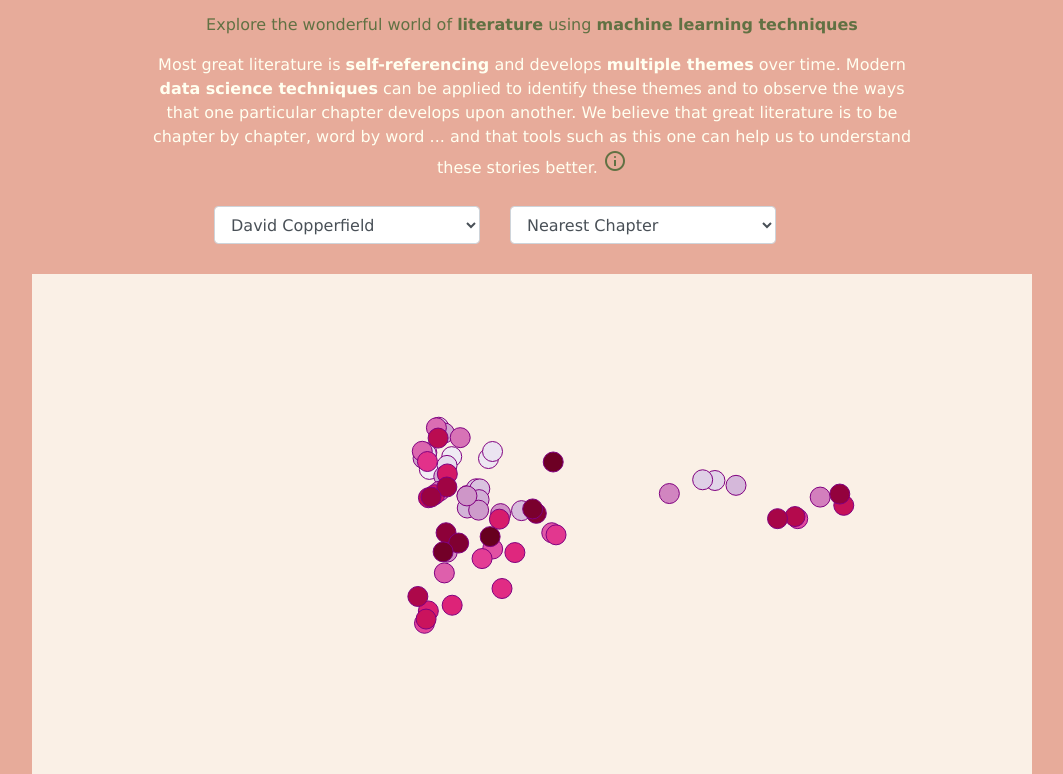
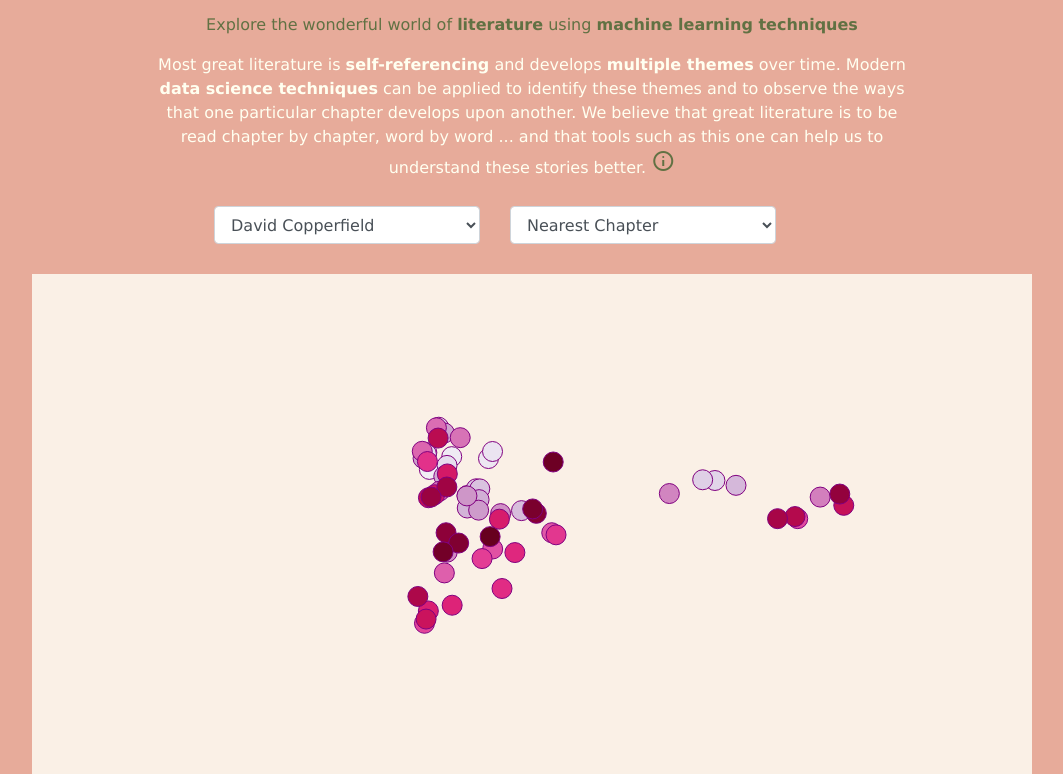
Before and after one commit to aychi1/literature-analytics, a plain HTML site: page index.html in a window 1280 px wide. Shown: the part 95-869 px from the top of the page, without its empty margins (108-1171 px from the left). Drawn offline with nearby package versions, Linux system fonts and the light colour scheme; a web font is replaced by a local one.

Commit message:
Update index.html

```diff
--- a/index.html
+++ b/index.html
@@ -20,7 +20,7 @@
 		<p>Explore the wonderful world of <strong>literature</strong> using <strong>machine learning techniques</strong></p>
 		<p><span style="color:ivory">Most great literature is <strong>self-referencing</strong> and develops <strong>multiple themes</strong> over time.
 			Modern <strong>data science techniques</strong> can be applied to identify these themes and to observe the ways that one particular chapter develops upon another.
-			We believe that great literature is to be chapter by chapter, word by word ... and that tools such as this one can help us to understand these stories better.</span>
+			We believe that great literature is to be read chapter by chapter, word by word ... and that tools such as this one can help us to understand these stories better.</span>
 			<span id="info-button" title="Nearest Chapter shows how similar each chapter is to other chapters in the same book (chapters are colored from light to dark, with earlier chapters being lighter in color). Book Arc shows how the emotions in a book progress by chapter." class="material-symbols-outlined">info</span></p>
 	</div>
 	<!-- Bootstrap grid setup -->
```
